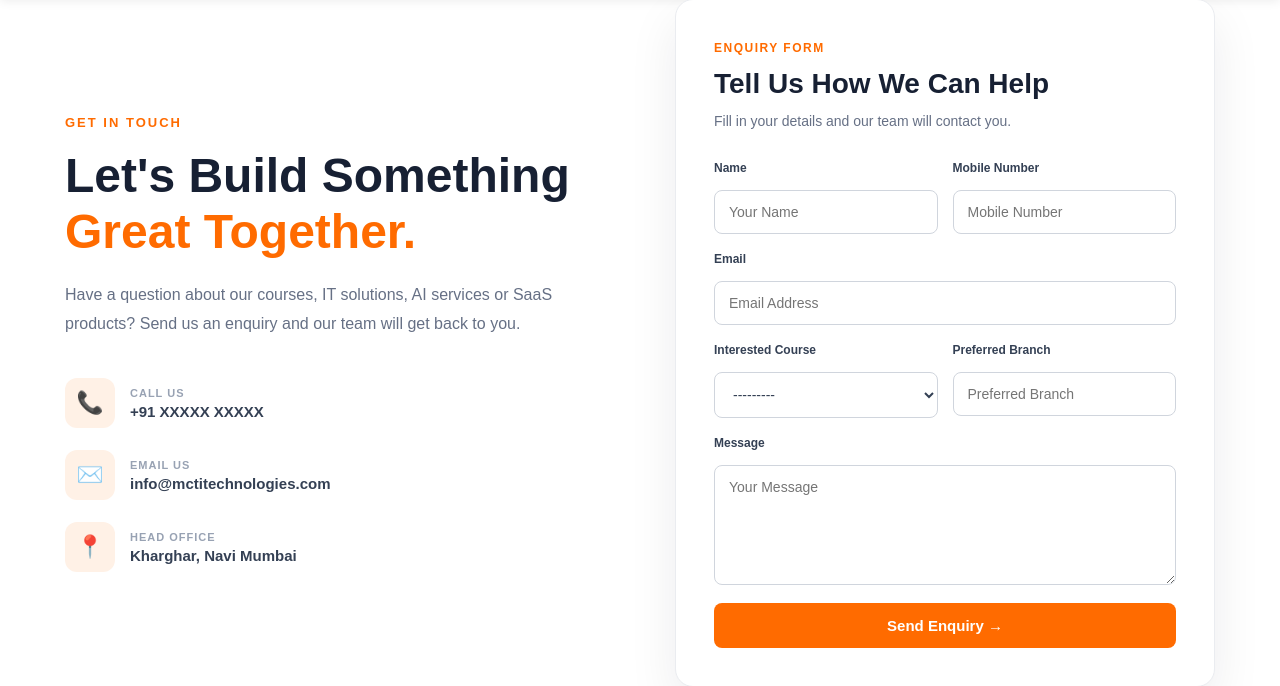
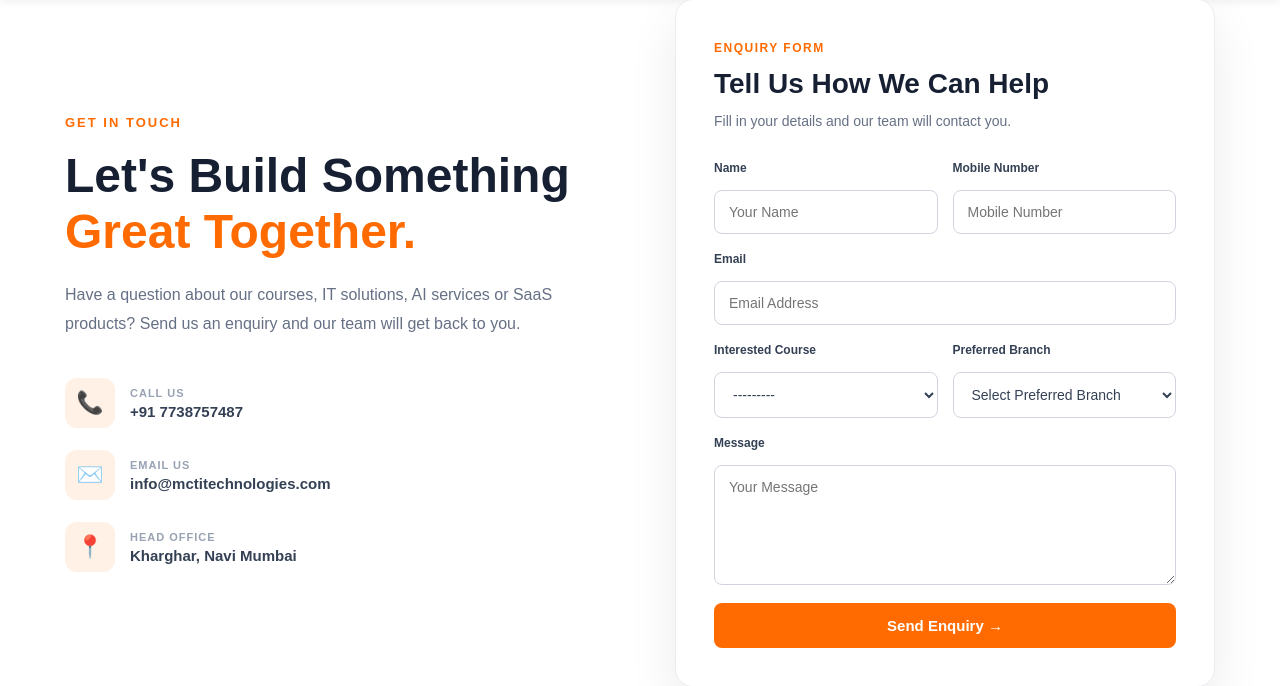
Before and after one commit to MctiCoder2026/mctitechnologies, a Django app: page /contact/ in a window 1280 px wide. Shown: the part 76-762 px from the top of the page. Run offline with Django 5.2, Linux system fonts and the light colour scheme; data that the repository does not hold is empty.

Commit message:
Update contact form and preferred branch dropdown

```diff
--- a/core/forms.py
+++ b/core/forms.py
@@ -54,9 +54,17 @@ class EnquiryForm(forms.ModelForm):
                 }
             ),
 
-            "branch": forms.TextInput(
+            "branch": forms.Select(
+                choices=[
+                    ("", "Select Preferred Branch"),
+                    ("kharghar", "Kharghar"),
+                    ("panvel", "Panvel"),
+                    ("koperkhairane", "Koperkhairane"),
+                    ("kamothe", "Kamothe"),
+                    ("ghansoli", "Ghansoli"),
+                    ("nerul", "Nerul"),
+                ],
                 attrs={
-                    "placeholder": "Preferred Branch",
                     "class": "form-control",
                 }
             ),
--- a/templates/core/contact.html
+++ b/templates/core/contact.html
@@ -37,7 +37,7 @@ Contact Us | MCTI Technologies
 
                     <div>
                         <small>CALL US</small>
-                        <strong>+91 XXXXX XXXXX</strong>
+                        <strong>+91 7738757487</strong>
                     </div>
                 </div>
 
```
